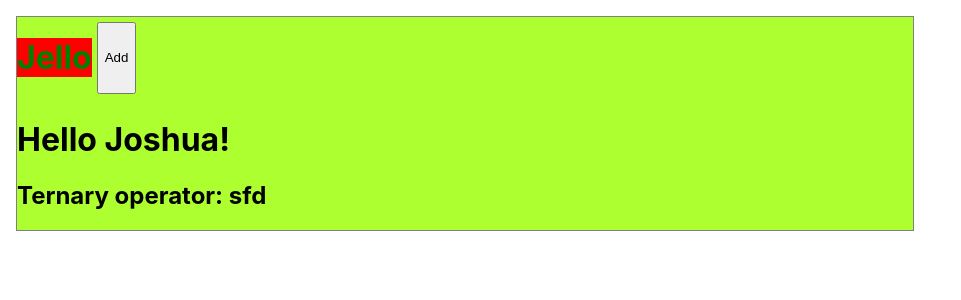
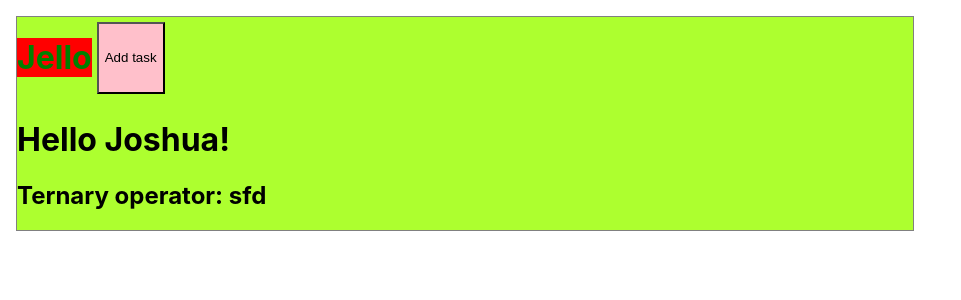
Before and after one commit to frumsrekovni/task-tracker, a React (Create React App) app: page / in a window 1280 px wide. Shown: the top 300 px of the page, without its empty margins (0-961 px from the left). Built offline with nearby package versions, Linux system fonts and the light colour scheme.

Commit message:
components in components is a thing

```diff
--- /dev/null
+++ b/src/components/Button.tsx
@@ -0,0 +1,19 @@
+import PropTypes from 'prop-types'
+
+const Button = ({color, text}) => {
+  return (
+    <button style={{backgroundColor: color}}>{text}</button>
+  )
+}
+
+
+Button.defaultProps ={
+    color: 'gray'
+}
+
+Button.propTypes ={
+    text: PropTypes.string,
+    color: PropTypes.string
+}
+
+export default Button
--- a/src/components/Header.tsx
+++ b/src/components/Header.tsx
@@ -1,10 +1,10 @@
 import PropTypes from 'prop-types'
-
+import Button from './Button.tsx'
 const Header = ({title}) => {
   return (
    <header>
     <h1 style= {headerStyle}>{title}</h1>
-    <button>Add</button>
+    <Button color='pink' text='Add task'></Button>
    </header>
   )
 }
```
